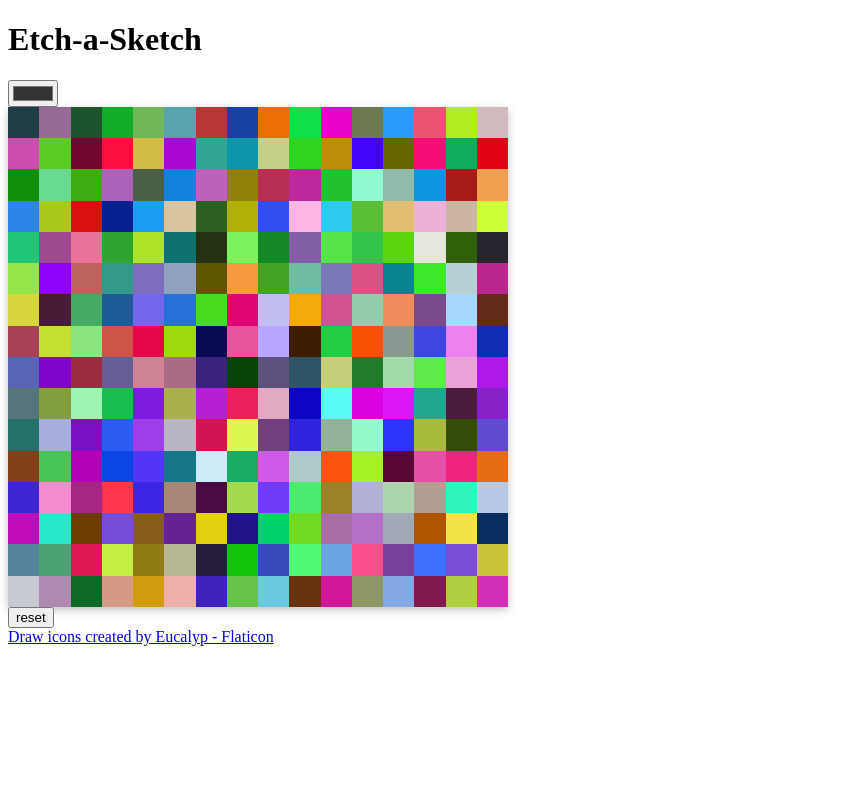
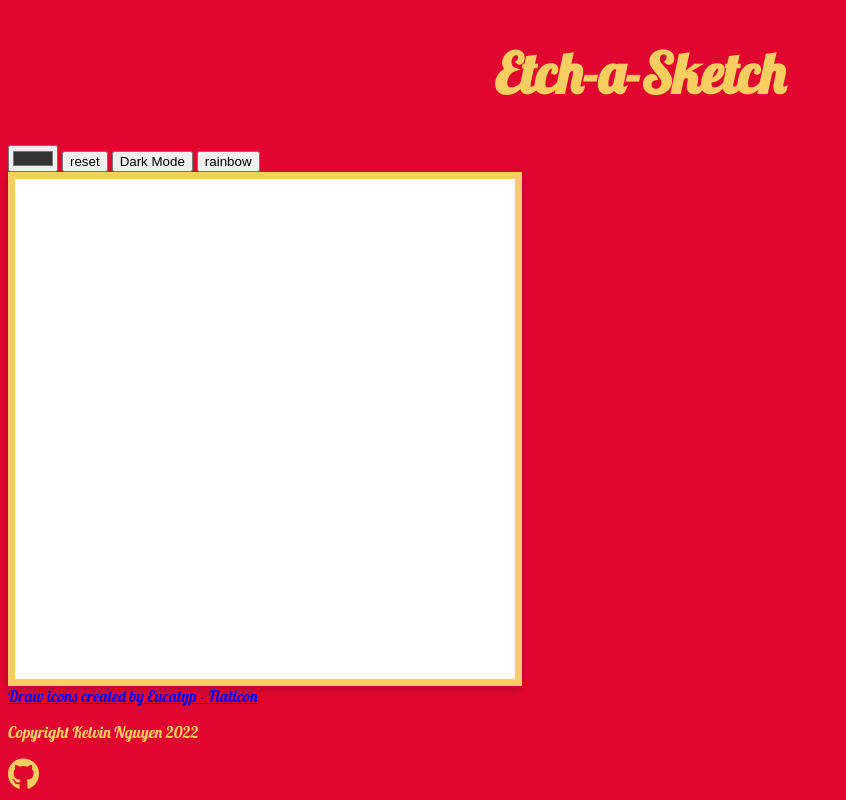
Before and after one commit to KelTamNguyen/Etch-a-Sketch, a plain HTML site: page index.html in a window 1280 px wide. Shown: the whole page, without its empty margins (0-846 px from the left). Drawn offline with Linux system fonts and the light colour scheme.

Commit message:
add basic styling

```diff
--- a/index.html
+++ b/index.html
@@ -8,15 +8,22 @@
     <link rel="stylesheet" href="style.css">
     <link rel="icon" type="image/x-icon" href="drawing-board.png">
     <link rel="stylesheet" href="https://use.fontawesome.com/releases/v5.15.4/css/all.css" integrity="sha384-DyZ88mC6Up2uqS4h/KRgHuoeGwBcD4Ng9SiP4dIRy0EXTlnuz47vAwmeGwVChigm" crossorigin="anonymous">
+    <link rel="preconnect" href="https://fonts.googleapis.com">
+    <link rel="preconnect" href="https://fonts.gstatic.com" crossorigin>
+    <link href="https://fonts.googleapis.com/css2?family=Lobster&display=swap" rel="stylesheet">
     <script src="script.js" defer></script>
 </head>
 <body>
-    <h1>Etch-a-Sketch</h1>
+    <h1 class="title">Etch-a-Sketch</h1>
     <input type="color" id="color-input" value="#333333">
+    <button id="reset">reset</button>
+    <button id="dark-mode">Dark Mode</button>
+    <button id="rainbow">rainbow</button>
     <div id="grid"></div>
-    <button class="reset-button" id="reset">reset</button>
     <footer>
         <a href="https://www.flaticon.com/free-icons/draw" title="draw icons">Draw icons created by Eucalyp - Flaticon</a>
+        <p>Copyright Kelvin Nguyen 2022</p>
+        <i class="fab fa-github fa-2x"></i>
     </footer>
     <div class="modal-bg">
         <div class="modal">
--- a/script.js
+++ b/script.js
@@ -2,12 +2,18 @@ console.log('The script is running');
 
 const DEFAULT_COLOR = '#333333';
 const DEFAULT_SIZE = 16;
+const DEFAULT_MODE = 'color';
+const DEFAULT_BG_MODE = 'light';
 var currentColor = DEFAULT_COLOR;
 var currentSize = DEFAULT_SIZE;
+var currentColoringMode = DEFAULT_MODE;
+var currentBackgroundMode = DEFAULT_BG_MODE;
 
 var grid = document.querySelector('#grid');
 var colorInput = document.querySelector('#color-input');
 var resetButton = document.getElementById('reset');
+var darkModeButton = document.getElementById('dark-mode');
+var rainbowButton = document.getElementById('rainbow')
 var modalBg = document.querySelector('.modal-bg');
 var modalClose = document.querySelector('.modal-close');
 var sizeInput = document.querySelector('#size');
@@ -25,9 +31,22 @@ applyBtn.addEventListener('click', () => {
 });
 modalClose.addEventListener('click', closeModal);
 resetButton.addEventListener('click', clearGrid);
+darkModeButton.addEventListener('click', () => {
+    console.log('Background: Dark mode');
+});
+rainbowButton.addEventListener('click', () => setColoringMode('rainbow'));
 
 function setNewSize(size) {
     currentSize = size;
+}
+
+function setColoringMode(coloringMode) {
+    currentColoringMode = coloringMode;
+    console.log(currentColoringMode);
+}
+
+function toggleBackground() {
+
 }
 
 function clearGrid() {
@@ -52,14 +71,26 @@ function setUpGrid(size) {
 
     for (let i = 0; i < size * size; i++) {
         const square = document.createElement('div');
+        if (currentBackgroundMode === 'light') {
+            square.style.backgroundColor = 'white';
+        } else if (currentBackgroundMode === 'dark') {
+            square.style.backgroundColor = 'white';
+        }
+        // square.style.backgroundColor = `rgb(${randomR}, ${randomG}, ${randomB})`;
+        square.addEventListener('mouseover', colorSquare)
+        grid.appendChild(square);
+    }
+}
+
+function colorSquare(event) {
+    if (currentColoringMode === 'color') {
+        event.target.style.backgroundColor = currentColor;
+    }
+    else if (currentColoringMode === 'rainbow') {
         const randomR = Math.floor(Math.random() * 256);
         const randomG = Math.floor(Math.random() * 256);
         const randomB = Math.floor(Math.random() * 256);
-        square.style.backgroundColor = `rgb(${randomR}, ${randomG}, ${randomB})`;
-        square.addEventListener('mouseover', (event) => {
-            event.target.style.backgroundColor = currentColor;
-        })
-        grid.appendChild(square);
+        event.target.style.backgroundColor = `rgb(${randomR}, ${randomG}, ${randomB})`;
     }
 }
 
--- a/style.css
+++ b/style.css
@@ -1,8 +1,32 @@
+:root {
+    --primary-red: #e10630;
+    --primary-yellow: #f8ce61;
+    --primary-black: #151216;
+    --primary-white: #fbf9fb;
+}
+
+body {
+    background-color: var(--primary-red);
+}
+
 #grid {
     display: grid;
     height: 500px;
     width: 500px;
+    border: 7px solid var(--primary-yellow);
     box-shadow: rgba(0, 0, 0, 0.24) 0px 3px 8px;
+}
+
+.title {
+    font-family: 'Lobster', cursive;
+    color: var(--primary-yellow);
+    font-size: 3.5em;
+    text-align: center;
+}
+
+footer {
+    color: var(--primary-yellow);
+    font-family: 'Lobster', cursive;
 }
 
 .modal {
```
Also changed, not shown: 1 other file.
